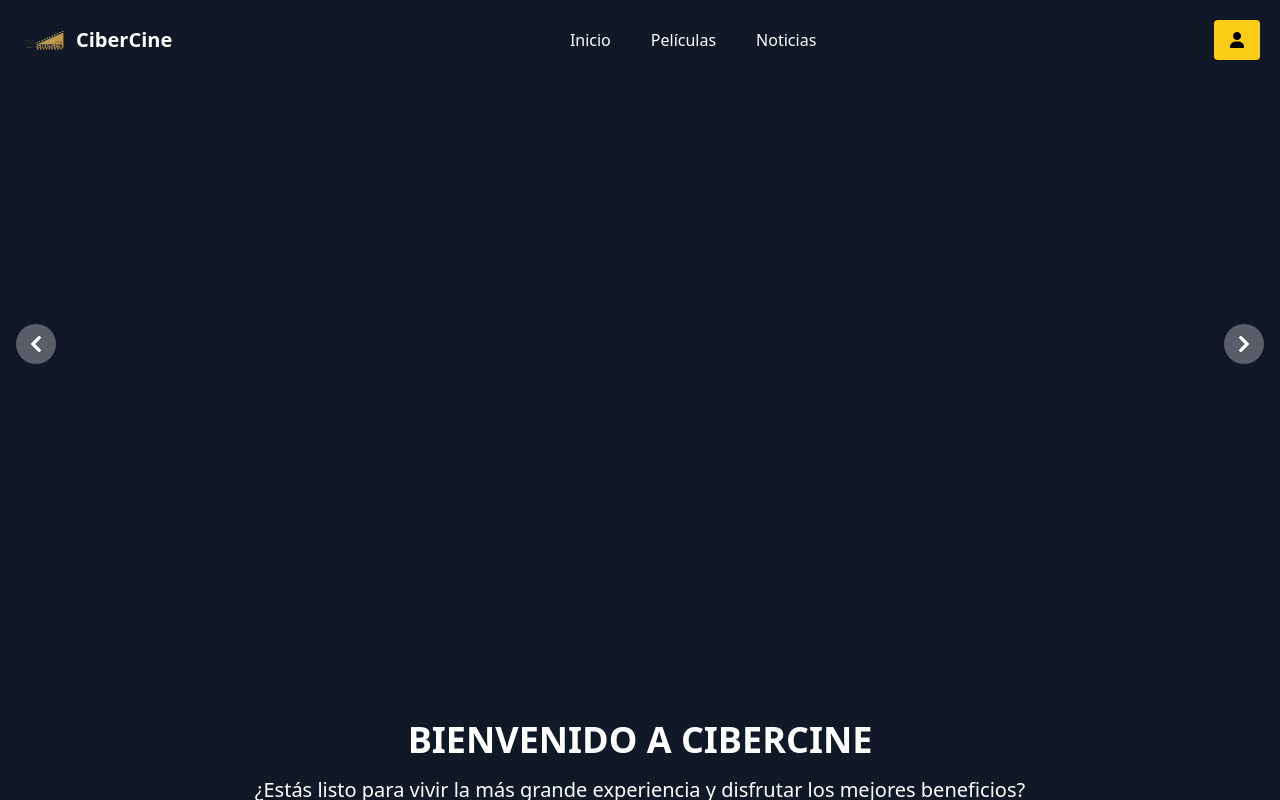
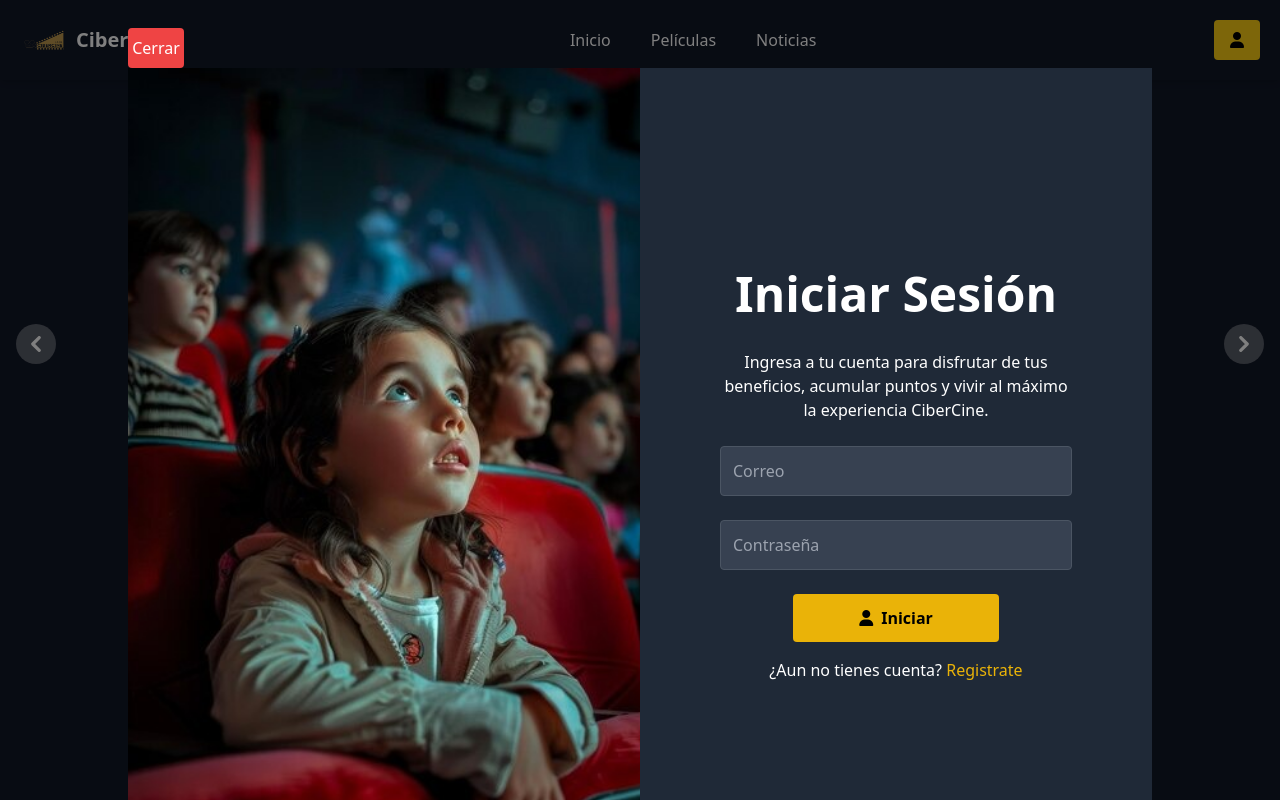
Before and after one commit to Auqui19/cibercine-front, a React (Vite) app: page / in a window 1280 px wide. Both pictures are taken after a click on the button 1236 px from the left and 40 px from the top of the page. Shown: the top 800 px of the page. Built offline with nearby package versions, Linux system fonts and the light colour scheme.

Commit message:
✔️ Se agrego Modal para el Login

```diff
--- a/src/components/Navbar.jsx
+++ b/src/components/Navbar.jsx
@@ -1,14 +1,13 @@
 import LogoCiberCine from '../assets/images/LogoCiberCine.png';
-
 import { useState, useEffect } from 'react';
+import Login from '../pages/autentication/Login.jsx';
 
 const Navbar = () => {
   const [menuOpen, setMenuOpen] = useState(false);
+  const [loginModalOpen, setLoginModalOpen] = useState(false);
 
   useEffect(() => {
-    const handleScroll = () => {
-
-    };
+    const handleScroll = () => {};
     window.addEventListener('scroll', handleScroll);
     return () => {
       window.removeEventListener('scroll', handleScroll);
@@ -16,6 +15,10 @@ const Navbar = () => {
   }, []);
   const toggleMenu = () => {
     setMenuOpen(!menuOpen);
+  };
+
+  const toggleLoginModal = () => {
+    setLoginModalOpen(!loginModalOpen);
   };
 
   return (
@@ -61,8 +64,9 @@ const Navbar = () => {
         <li><a href="#" className="hover:text-yellow-500">Películas</a></li>
         <li><a href="#" className="hover:text-yellow-500">Noticias</a></li>
       </ul>
-      <button className="bg-yellow-400 text-black px-4 py-2 rounded hover:bg-yellow-500 hidden sm:block">
-                <i className="fa-duotone fa-solid fa-user"></i>
+      <button className="bg-yellow-400 text-black px-4 py-2 rounded hover:bg-yellow-500
+      hidden sm:block" onClick={toggleLoginModal}>
+        <i className="fa-duotone fa-solid fa-user"></i>
         </button>
 
       {/* Menú desplegable para pantallas pequeñas */}
@@ -72,8 +76,30 @@ const Navbar = () => {
           <li><a href="#peliculas" className="hover:text-gray-300" onClick={toggleMenu}>Películas</a></li>
           <li><a href="#noticias" className="hover:text-gray-300" onClick={toggleMenu}>Noticias</a></li>
         </ul>
-        <button className="bg-yellow-400 text-black px-4 py-2 rounded hover:bg-yellow-500 w-full text-center" onClick={toggleMenu}>Unirme</button>
+        <button className="bg-yellow-400 text-black px-4 py-2 rounded hover:bg-yellow-500
+          w-full text-center" onClick={toggleMenu}>
+          Unirme
+          </button>
       </div>
+
+      {/* Modal de Login */}
+      {loginModalOpen && (
+        <div className="fixed inset-0 flex items-center justify-center bg-black bg-opacity-50 z-50">
+          <div className="relative w-full max-w-5xl m-full pt-20 rounded-lg">
+
+            {/* Botón para cerrar el modal */}
+            <button
+              onClick={toggleLoginModal}
+              className="mt-4 w-14 bg-red-500 text-white py-2 rounded hover:bg-red-600 transition duration-300"
+            >Cerrar</button>
+
+
+            <Login /> {/* Aquí se carga el componente de Login */}
+
+
+          </div>
+        </div>
+        )}
     </nav>
   );
 };
```
